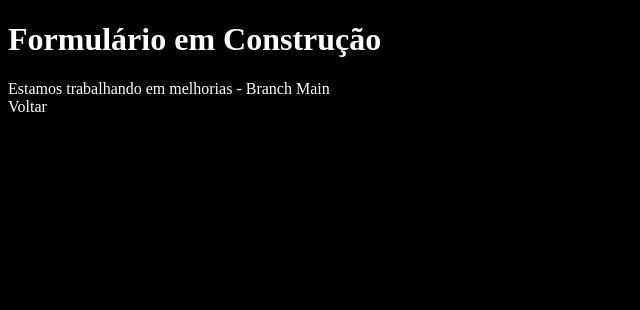
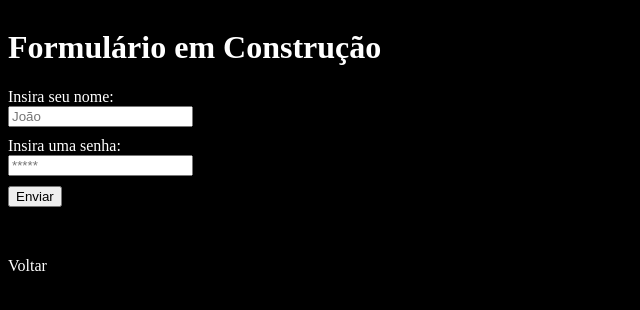
Before and after one commit to Joao-F-Souza/teste2, a PHP site: page /pages/form.html in a window 1280 px wide. Shown: the top 310 px of the page, without its empty margins (0-640 px from the left). Run offline with PHP 8.4, Linux system fonts and the light colour scheme.

Commit message:
feat/form

```diff
--- a/index.html
+++ b/index.html
@@ -12,7 +12,7 @@
 <body>
     <div class="container">
         <h1>Bem Vindo ao Exemplo de Git</h1>
-        <label for="h1">Estamos trabalhando em melhorias - Branch Main</label>
+        <label for="h1">Estamos trabalhando em melhorias - Branch Dev</label>
         <br>
         <a href="pages/form.html">Acesse o formulário</a>
     </div>
--- a/pages/form.html
+++ b/pages/form.html
@@ -12,7 +12,17 @@
 <body>
     <div class="container">
         <h1>Formulário em Construção</h1>
-        <label for="h1">Estamos trabalhando em melhorias - Branch Main</label>
+        <form action="../index.html">
+            <div class="style-input">
+                <label for="name">Insira seu nome:</label>
+                <input id="name" type="text" placeholder="João">
+            </div>
+            <div class="style-input">
+                <label for="password">Insira uma senha:</label>
+                <input id="password" type="text" placeholder="*****">
+            </div>
+            <button type="submit" onclick="avisar()">Enviar</button>
+        </form>
         <br>
         <a href="../index.html">Voltar</a>
     </div>
--- a/style/layout.css
+++ b/style/layout.css
@@ -9,3 +9,32 @@ a {
     text-decoration: none;
     color: white;
 }
+
+.container {
+    display: flex;
+    flex-wrap: wrap;
+    align-items: center;
+}
+
+.container h1,
+a {
+    width: 100%;
+    text-decoration: none;
+}
+
+form {
+    display: flex;
+    flex-wrap: wrap;
+    align-items: center;
+    width: min-content;
+}
+
+.style-input {
+    margin-bottom: 10px;
+    flex-direction: column;
+    width: 200px;
+}
+
+form button {
+    margin-bottom: 50px;
+}
```
